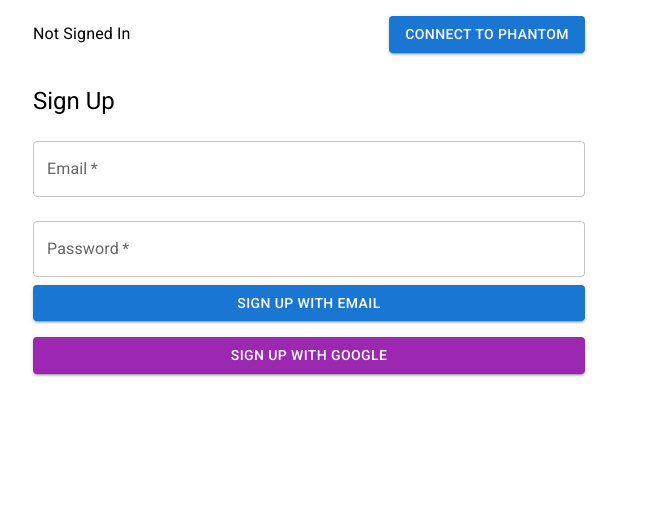
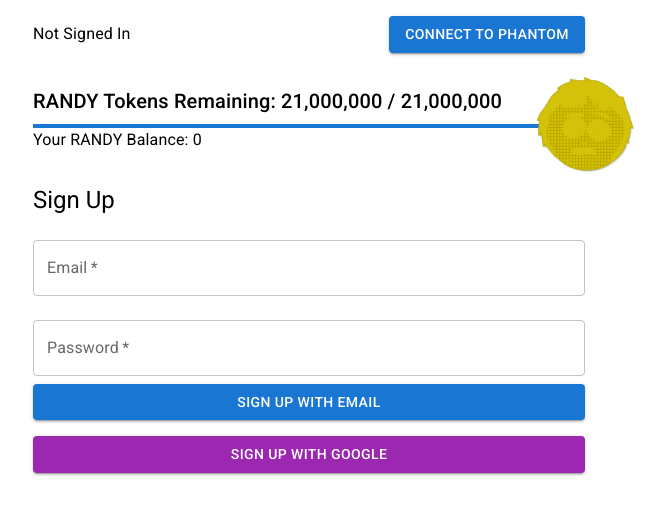
Before and after one commit to rockomatthews/RandyPresale, a React (Create React App) app: page / in a window 1280 px wide. Shown: the top 514 px of the page, without its empty margins (331-996 px from the left). Built offline with nearby package versions, Linux system fonts and the light colour scheme.

Commit message:
add lots

```diff
--- a/src/App.js
+++ b/src/App.js
@@ -4,6 +4,8 @@
 import PresaleForm from './components/PresaleForm';
 import SignUpForm from './components/SignUpForm';
 import Header from './components/Header';
+import RandyBar from './components/RandyBar';
+
 
 function App() {
   const [walletAddress, setWalletAddress] = useState(null);
@@ -12,32 +14,28 @@
 
   useEffect(() => {
     // Check wallet connection when the component mounts
-    checkIfWalletIsConnected();
-  }, []);
-
-  const checkIfWalletIsConnected = async () => {
+    const checkWalletConnection = async () => {
       try {
         const { solana } = window;
 
-      if (solana) {
-        if (solana.isPhantom) {
+        if (solana && solana.isPhantom) {
           console.log('Phantom wallet found!');
           const response = await solana.connect({ onlyIfTrusted: true });
-          console.log(
-            'Connected with Public Key:',
-            response.publicKey.toString()
-          );
+          console.log('Connected with Public Key:', response.publicKey.toString());
           setWalletAddress(response.publicKey.toString());
-        }
         } else {
           alert('Solana object not found! Get a Phantom Wallet 👻');
         }
       } catch (error) {
-      console.error(error);
+        console.error('Error checking wallet connection:', error);
       }
     };
 
+    checkWalletConnection();
+  }, []);
+
   const connectWallet = async () => {
+    try {
       const { solana } = window;
 
       if (solana) {
@@ -45,11 +43,19 @@
         console.log('Connected with Public Key:', response.publicKey.toString());
         setWalletAddress(response.publicKey.toString());
       }
+    } catch (error) {
+      console.error('Error connecting wallet:', error);
+    }
   };
 
   const handleSignUp = (email) => {
     setIsAuthenticated(true);
     setUserEmail(email);
+  };
+
+  const handleBuySuccess = (purchasedRandyAmount) => {
+    // Handle the successful purchase of RANDY tokens
+    console.log('Purchased RANDY amount:', purchasedRandyAmount);
   };
 
   return (
@@ -60,11 +66,15 @@
         userEmail={userEmail}
         onConnectWallet={connectWallet}
       />
-
+      <RandyBar userEmail={userEmail} onBuySuccess={handleBuySuccess} />
       {!isAuthenticated ? (
         <SignUpForm onSignUp={handleSignUp} />
       ) : (
-        <PresaleForm walletAddress={walletAddress} />
+        <PresaleForm
+          walletAddress={walletAddress}
+          userEmail={userEmail}
+          onBuySuccess={handleBuySuccess}
+        />
       )}
     </Container>
   );
--- a/src/components/PresaleForm.js
+++ b/src/components/PresaleForm.js
@@ -2,11 +2,12 @@
 import React, { useState, useEffect } from 'react';
 import axios from 'axios';
 import { Button, Typography, Select, MenuItem, TextField, Box } from '@mui/material';
+import TransactionStatus from './TransactionStatus';
 
 const API_URL = 'https://api.nowpayments.io/v1';
 const API_KEY = '9BTTTGS-3S0M680-P3TMZJK-4HA6C3N'; // Replace with your actual API key
 
-function PresaleForm({ walletAddress, userEmail }) {
+function PresaleForm({ walletAddress, userEmail, onBuySuccess }) {
   const [currencies, setCurrencies] = useState([]);
   const [selectedCurrency, setSelectedCurrency] = useState('');
   const [amount, setAmount] = useState('');
@@ -15,6 +16,7 @@
   const [showPreview, setShowPreview] = useState(false);
   const [paymentCreated, setPaymentCreated] = useState(false);
   const [paymentData, setPaymentData] = useState(null);
+  const [transactionStatus, setTransactionStatus] = useState(null);
 
   useEffect(() => {
     // Get available currencies
@@ -91,12 +93,14 @@
 
   const handleBuyClick = () => {
     if (selectedCurrency && amount && parseFloat(amount) >= parseFloat(minimumAmount)) {
+      setTransactionStatus('Awaiting Payment');
+
       // Create payment
       axios.post(`${API_URL}/payment`, {
         price_amount: estimatedPrice,
         price_currency: 'usd',
         pay_currency: selectedCurrency,
-        ipn_callback_url: 'https://your-callback-url.com/ipn', // Replace with your actual callback URL
+        ipn_callback_url: 'https://your-domain.com/ipn-handler', // Replace with your IPN endpoint URL
         order_id: `${userEmail}_${Date.now()}`, // Generate a unique order ID using user email and timestamp
         order_description: 'Purchase of RANDY tokens',
         success_url: 'https://your-success-url.com', // Replace with your own success URL
@@ -110,9 +114,21 @@
         .then(response => {
           setPaymentCreated(true);
           setPaymentData(response.data);
+          setTransactionStatus('Processing');
+
+          // Simulate processing delay
+          setTimeout(() => {
+            // Invoke the onBuySuccess callback with the purchased RANDY amount
+            if (onBuySuccess) {
+              const purchasedRandyAmount = estimatedPrice / 0.05;
+              onBuySuccess(purchasedRandyAmount);
+              setTransactionStatus('Complete');
+            }
+          }, 3000); // Adjust the delay as needed
         })
         .catch(error => {
           console.error('Error creating payment:', error);
+          setTransactionStatus(null);
         });
     }
   };
@@ -205,6 +221,8 @@
           )}
         </Box>
       )}
+
+      {transactionStatus && <TransactionStatus status={transactionStatus} />}
     </Box>
   );
 }
--- /dev/null
+++ b/src/components/RandyBar.js
@@ -0,0 +1,63 @@
+// RandyBar.js
+import React, { useState, useEffect } from 'react';
+import { Box, Typography, LinearProgress } from '@mui/material';
+import randyCoinImage from '../assets/randyCoin.png';
+
+const TOTAL_RANDY_SUPPLY = 21000000;
+
+function RandyBar({ userEmail, onBuySuccess }) {
+  const [remainingRandy, setRemainingRandy] = useState(TOTAL_RANDY_SUPPLY);
+  const [userRandyBalance, setUserRandyBalance] = useState(0);
+
+  useEffect(() => {
+    // Simulating fetching user's RANDY balance from the server
+    const fetchUserRandyBalance = async () => {
+      // Replace this with your actual API call to fetch the user's RANDY balance
+      const response = await Promise.resolve({ balance: 1000 });
+      setUserRandyBalance(response.balance);
+    };
+
+    if (userEmail) {
+      fetchUserRandyBalance();
+    }
+  }, [userEmail]);
+
+  useEffect(() => {
+    if (onBuySuccess) {
+      onBuySuccess((boughtRandy) => {
+        setRemainingRandy((prevRemainingRandy) => prevRemainingRandy - boughtRandy);
+        setUserRandyBalance((prevBalance) => prevBalance + boughtRandy);
+      });
+    }
+  }, [onBuySuccess]);
+
+  const remainingPercentage = (remainingRandy / TOTAL_RANDY_SUPPLY) * 100;
+
+  return (
+    <Box marginTop={4}>
+      <Typography variant="h6" gutterBottom>
+        RANDY Tokens Remaining: {remainingRandy.toLocaleString()} / {TOTAL_RANDY_SUPPLY.toLocaleString()}
+      </Typography>
+      <Box position="relative" width="100%">
+        <LinearProgress variant="determinate" value={remainingPercentage} />
+        <Box
+          position="absolute"
+          top="50%"
+          left={`${remainingPercentage}%`}
+          style={{ transform: 'translate(-50%, -50%)' }}
+        >
+          <img
+            src={randyCoinImage}
+            alt="Progress Indicator"
+            style={{ width: '100px', height: '100px' }}
+          />
+        </Box>
+      </Box>
+      <Typography variant="body1" gutterBottom>
+        Your RANDY Balance: {userRandyBalance.toLocaleString()}
+      </Typography>
+    </Box>
+  );
+}
+
+export default RandyBar;
--- /dev/null
+++ b/src/components/TransactionStatus.js
@@ -0,0 +1,22 @@
+// TransactionStatus.js
+import React from 'react';
+import { Box, Typography } from '@mui/material';
+
+function TransactionStatus({ status }) {
+  return (
+    <Box
+      position="fixed"
+      bottom={0}
+      left={0}
+      right={0}
+      padding={2}
+      bgcolor="primary.main"
+      color="primary.contrastText"
+      textAlign="center"
+    >
+      <Typography variant="body1">{status}</Typography>
+    </Box>
+  );
+}
+
+export default TransactionStatus;
```
Also changed, not shown: src/components/IPNHandler.js (added, +75 -0 lines), src/assets/randyCoin.png (added). Lines whose indentation alone changed are shown as unchanged.
